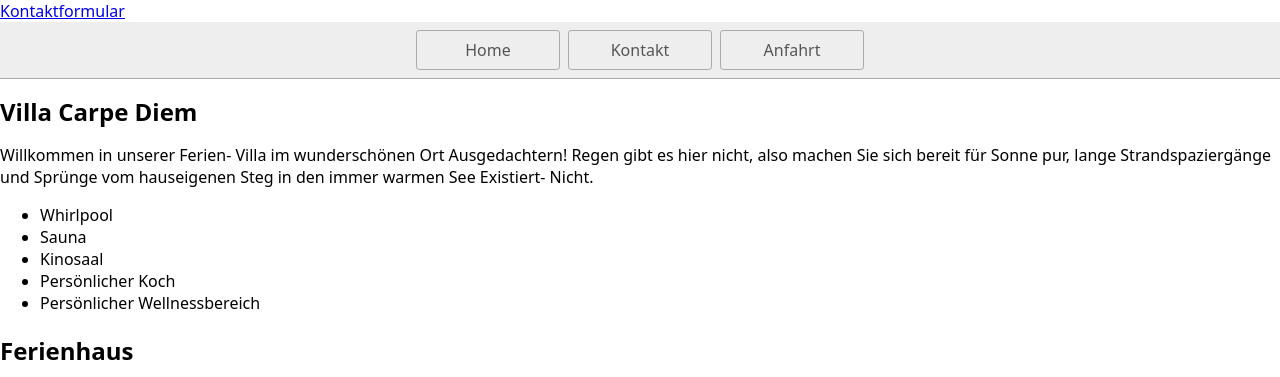
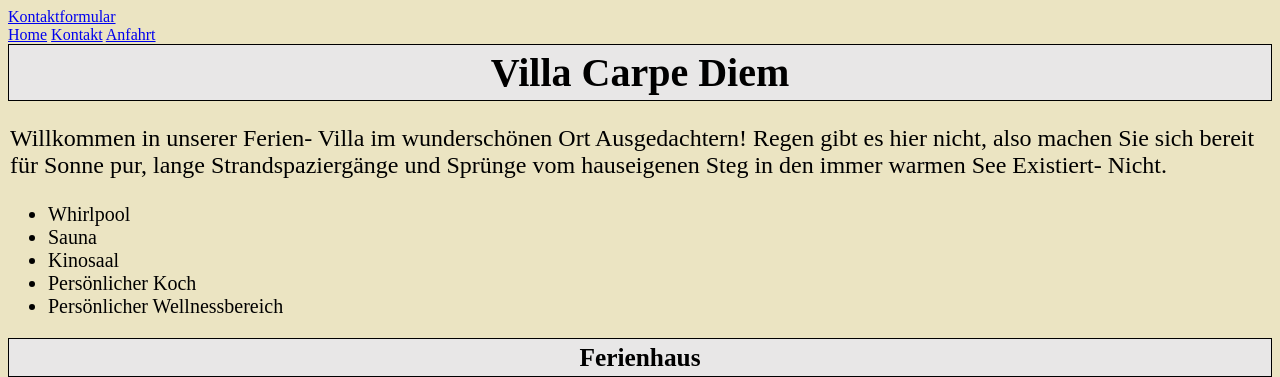
Before and after one commit to JOBO1205/Ferienwohnung-Bootstrap, a website: page index.html in a window 1280 px wide. Shown: the top 377 px of the page. Drawn offline with Linux system fonts and the light colour scheme; grey boxes are pictures that could not be loaded.

Commit message:
add width

```diff
--- a/styles.css
+++ b/styles.css
@@ -1,46 +1,57 @@
-* {
-  box-sizing: border-box;
-}
-
 body {
-  margin: 0;
-  font-family: system-ui, sans-serif;
-  color: black;
-  background-color: white;
-}
-
-nav {
-  display: flex;
-  flex-wrap: wrap;
-  align-items: center;
-  justify-content: center;
-  padding: 0.5rem;
-  gap: 0.5rem;
-  border-bottom: solid 1px #aaa;
-  background-color: #eee;
-}
-
-nav a {
-  display: inline-block;
-  min-width: 9rem;
-  padding: 0.5rem;
-  border-radius: 0.2rem;
-  border: solid 1px #aaa;
-  text-align: center;
-  text-decoration: none;
-  color: #555;
-}
-
-nav a[aria-current='page'] {
-  color: #000;
-  background-color: #d4d4d4;
-}
-
-main {
-  padding: 1rem;
+  background-color: #ebe4c2;
 }
 
 h1 {
+  text-align: center;
   font-weight: bold;
-  font-size: 1.5rem;
+  font-size: 30pt;
+  border: 1px solid black;
+  margin: 0px 0px 3px 0px;
+  padding: 4px;
+  background-color:#e8e7e7;
 }
+
+h2 {
+  text-align: center;
+  font-weight: bold;
+  font-size: 19pt;
+  border: 1px solid black;
+  margin: 0px 0px 3px 0px;
+  padding: 4px;
+  background-color:#e8e7e7;
+}
+
+div.center {
+  position: center;
+}
+
+div.relative {
+  position: relative;
+  left: 2px;
+  font-size: 18pt;
+}
+
+ div.absolute{
+  position: center;
+  font-size: 12pt;
+}
+
+ul{
+  font-size: 15pt;
+}
+
+h3{
+  font-size: 20;
+}
+
+.map {
+  width: 50%;
+  height: 400px;
+  border:none;
+  position: center;
+}
+
+.navcenter {
+  text-align: center;
+}
```
